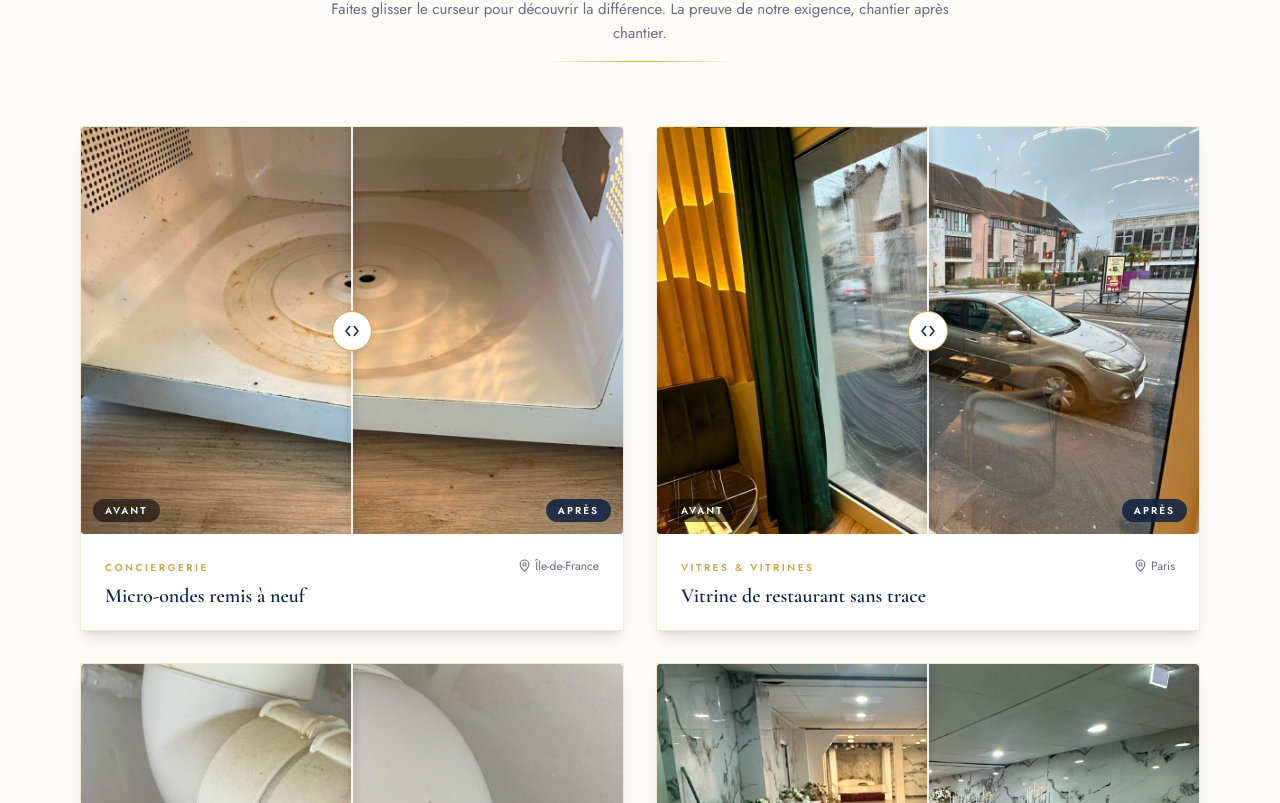
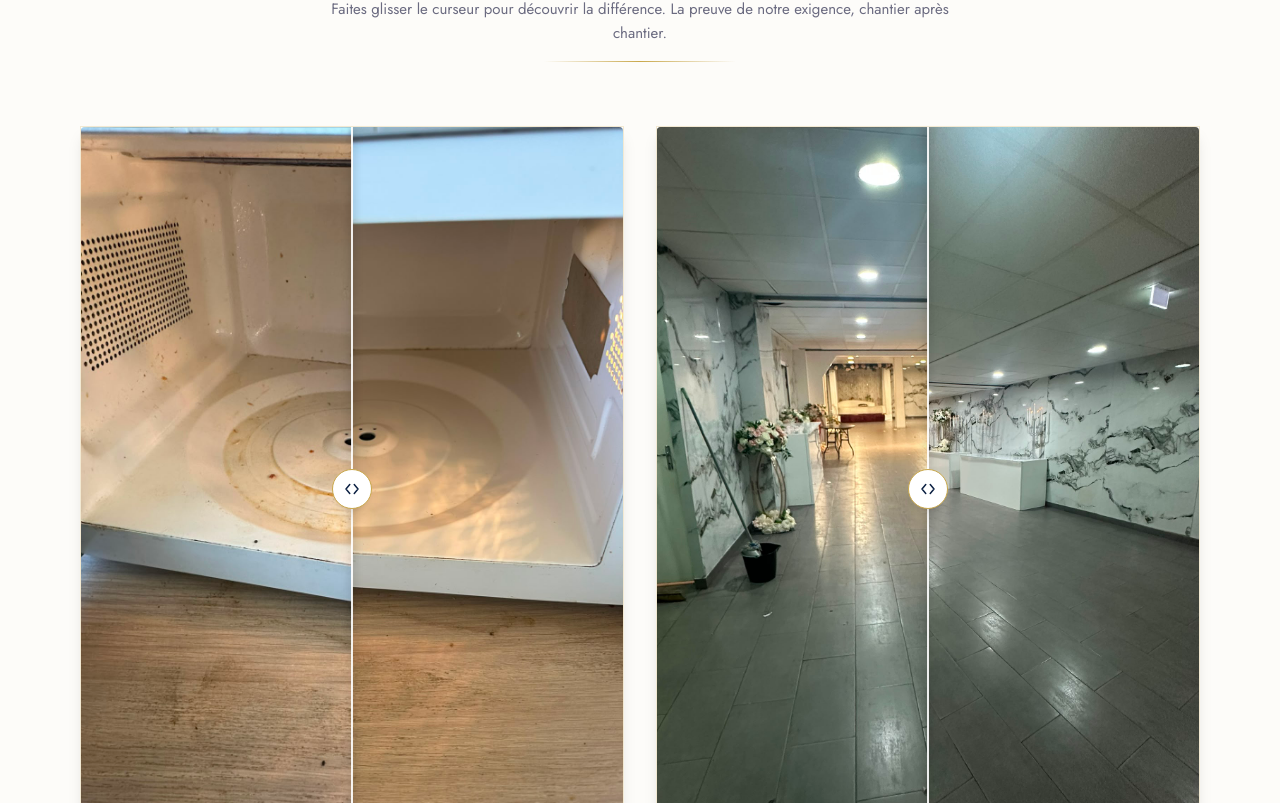
Before and after one commit to cyril12V/TGT-Propret-, a Next.js app: page / in a window 1280 px wide. Shown: the part 5797-6600 px from the top of the page. Built offline with nearby package versions, Linux system fonts and the light colour scheme; no server answers.

Commit message:
A32710:53 PM194-49PMve: {7/13/2026, 10:53 PMile_nPM53e}

```diff
--- a/app/services/[slug]/page.tsx
+++ b/app/services/[slug]/page.tsx
@@ -171,7 +171,7 @@ export default async function ServicePage({
                 après notre intervention.
               </p>
 
-              <div className="mt-10 grid gap-8 md:grid-cols-2">
+              <div className="mt-10 grid items-start gap-8 md:grid-cols-2">
                 {realisations.map((r) => (
                   <figure
                     key={r.id}
@@ -182,7 +182,7 @@ export default async function ServicePage({
                       afterImage={r.afterImage}
                       beforeAlt={`${r.title} — avant`}
                       afterAlt={`${r.title} — après`}
-                      ratio="4 / 3"
+                      ratio={r.ratio ?? "4 / 3"}
                     />
                     <figcaption className="px-6 py-5">
                       <span className="text-[10px] font-semibold uppercase tracking-[0.25em] text-[var(--color-gold)]">
--- a/components/sections/Realisations.tsx
+++ b/components/sections/Realisations.tsx
@@ -46,17 +46,17 @@ export function Realisations() {
           />
         </Reveal>
 
-        {/* Grille de réalisations */}
-        <div className="mt-12 grid gap-8 md:mt-16 md:grid-cols-2">
+        {/* Grille de réalisations (masonry — gère les orientations mixtes) */}
+        <div className="mt-12 gap-8 md:mt-16 md:columns-2">
           {REALISATIONS.map((r, i) => (
-            <Reveal key={r.id} delay={i * 80}>
+            <Reveal key={r.id} delay={i * 80} className="mb-8 break-inside-avoid">
               <figure className="group overflow-hidden border border-[#c9a84c]/25 bg-white shadow-lg">
                 <BeforeAfter
                   beforeImage={r.beforeImage}
                   afterImage={r.afterImage}
                   beforeAlt={`${r.title} — avant intervention`}
                   afterAlt={`${r.title} — après intervention TGT Propreté`}
-                  ratio="4 / 3"
+                  ratio={r.ratio ?? "4 / 3"}
                 />
                 <figcaption className="flex items-start justify-between gap-4 px-6 py-5">
                   <div>
--- a/lib/realisations.ts
+++ b/lib/realisations.ts
@@ -89,6 +89,7 @@ export const REALISATIONS: readonly Realisation[] = [
     location: "Paris",
     beforeImage: "/images/realisations/canape-fauteuil-avant.jpg",
     afterImage: "/images/realisations/canape-fauteuil-apres.jpg",
+    ratio: "3 / 4",
   },
 ];
 
```
